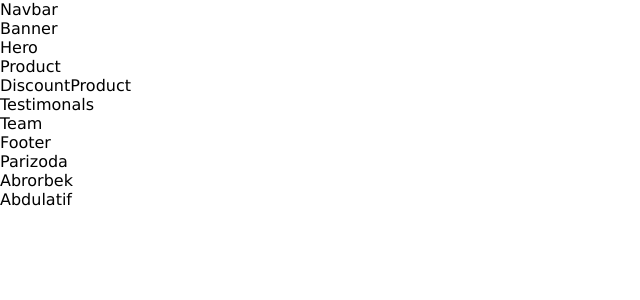
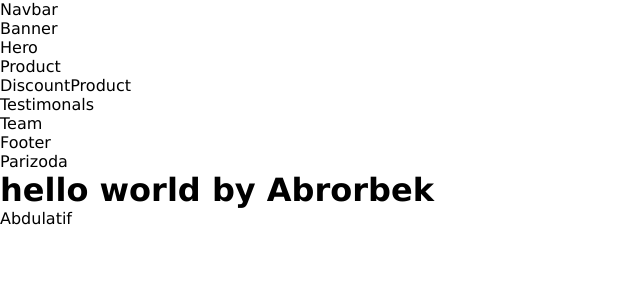
Before and after one commit to Hayotbek-Turgunov/raxmatulla-market, a React (Vite) app: page / in a window 1280 px wide. Shown: the top 300 px of the page, without its empty margins (0-640 px from the left). Built offline with nearby package versions, Linux system fonts and the light colour scheme.

Commit message:
Abrorbek

```diff
--- a/src/components/abrorbek/Abrorbek.jsx
+++ b/src/components/abrorbek/Abrorbek.jsx
@@ -1,5 +1,7 @@
 const Abrorbek = () => {
-  return <div>Abrorbek</div>;
+  return <div>
+    <h1>hello world by Abrorbek</h1>
+  </div>;
 };
 
 export default Abrorbek;
```
